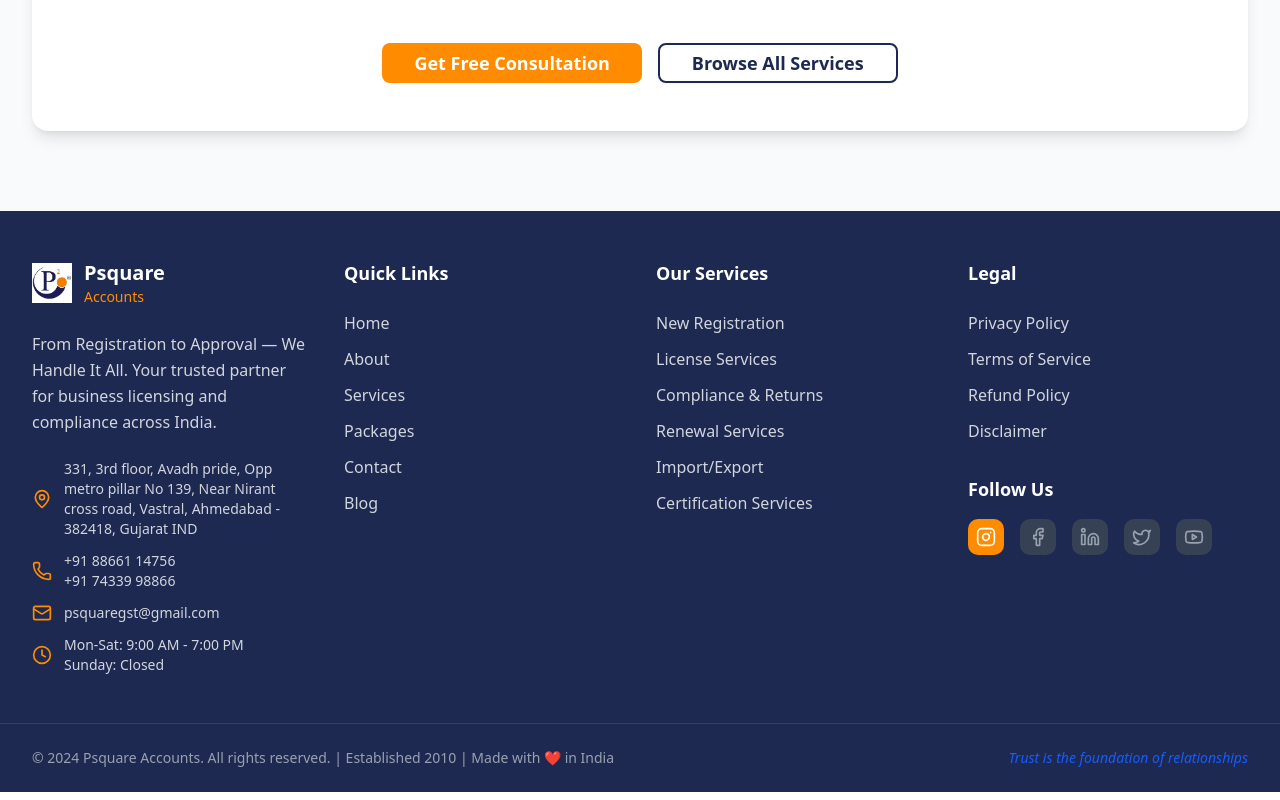
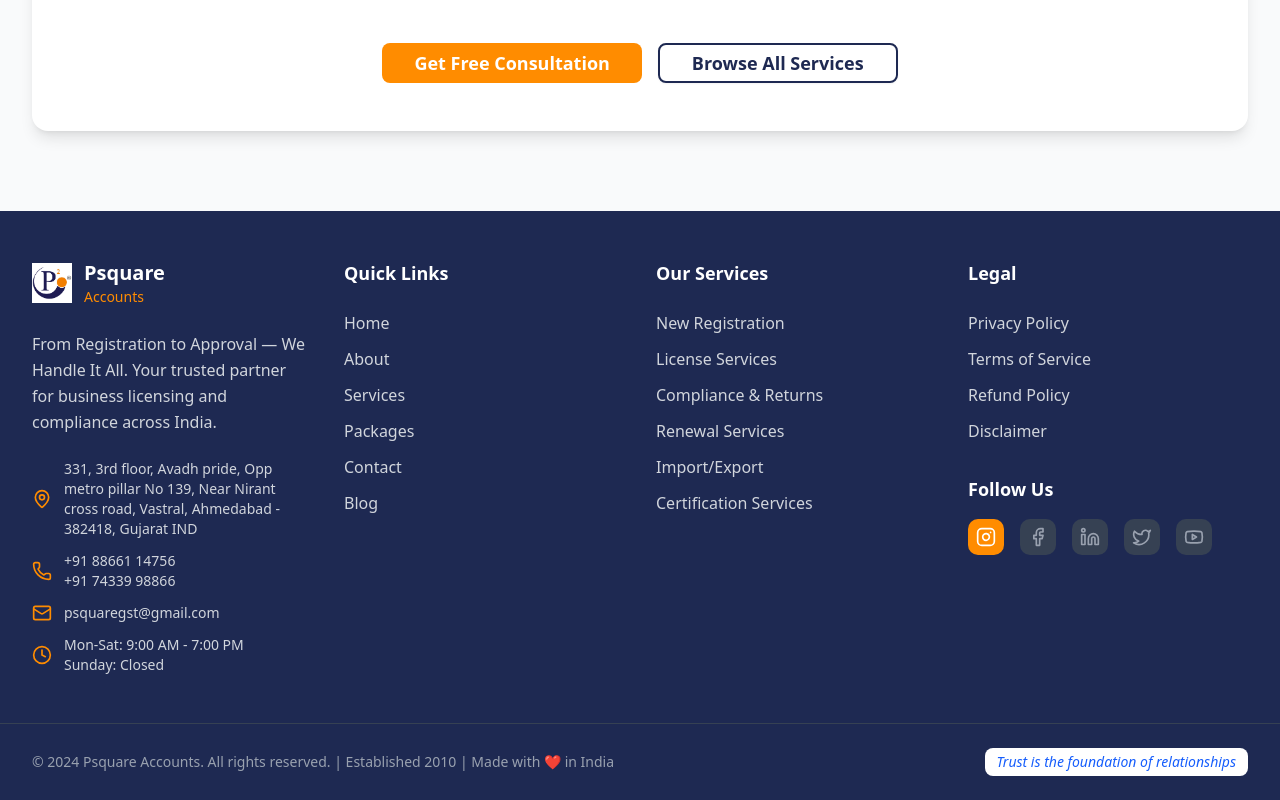
Before and after one commit to RaviparaliyaRP/psquare-accounts-website, a Next.js app in the folder psquare-accounts/: page / in a window 1280 px wide. Shown: the part 6853-7653 px from the top of the page. Built offline with nearby package versions, Linux system fonts and the light colour scheme.

Commit message:
Add white background to trust quote - Added white background with padding and rounded corners to make blue text more visible

```diff
--- a/psquare-accounts/components/layout/Footer.tsx
+++ b/psquare-accounts/components/layout/Footer.tsx
@@ -196,7 +196,7 @@
             <div className="text-sm text-gray-400">
               © 2024 Psquare Accounts. All rights reserved. | Established 2010 | Made with ❤️ in India
             </div>
-            <div className="text-sm text-blue-600 font-medium italic">
+            <div className="text-sm text-blue-600 font-medium italic bg-white px-3 py-1 rounded-md">
               Trust is the foundation of relationships
             </div>
           </div>
```
